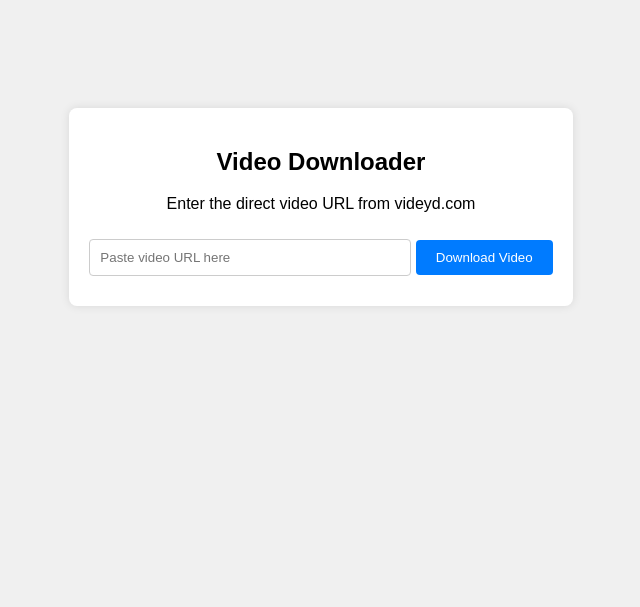
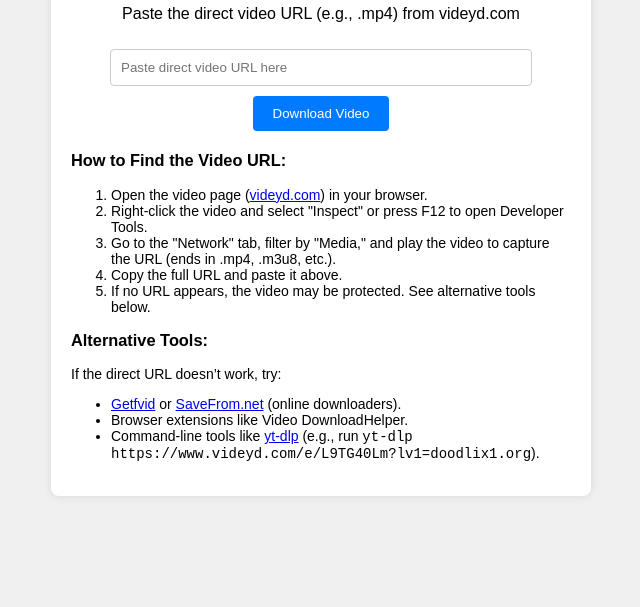
Before and after one commit to BPNKE/videod, a plain HTML site: page index.html in a window 1280 px wide. Shown: the part 193-800 px from the top of the page, without its empty margins (319-959 px from the left). Drawn offline with Linux system fonts and the light colour scheme.

Commit message:
Update index.html

```diff
--- a/index.html
+++ b/index.html
@@ -21,9 +21,10 @@
             background-color: white;
             border-radius: 8px;
             box-shadow: 0 0 10px rgba(0, 0, 0, 0.1);
+            max-width: 500px;
         }
         input[type="text"] {
-            width: 300px;
+            width: 80%;
             padding: 10px;
             margin: 10px 0;
             border: 1px solid #ccc;
@@ -47,15 +48,37 @@
             color: #007bff;
             font-weight: bold;
         }
+        .instructions {
+            margin-top: 20px;
+            text-align: left;
+            font-size: 14px;
+        }
     </style>
 </head>
 <body>
     <div class="container">
-        <h2>Video Downloader</h2>
-        <p>Enter the direct video URL from videyd.com</p>
-        <input type="text" id="videoUrl" placeholder="Paste video URL here">
+        <h2>Video Downloader for videyd.com</h2>
+        <p>Paste the direct video URL (e.g., .mp4) from videyd.com</p>
+        <input type="text" id="videoUrl" placeholder="Paste direct video URL here">
         <button onclick="initiateDownload()">Download Video</button>
         <a id="downloadLink" href="#" download>Click to Download Video</a>
+        <div class="instructions">
+            <h3>How to Find the Video URL:</h3>
+            <ol>
+                <li>Open the video page (<a href="https://www.videyd.com/e/L9TG40Lm?lv1=doodlix1.org" target="_blank">videyd.com</a>) in your browser.</li>
+                <li>Right-click the video and select "Inspect" or press F12 to open Developer Tools.</li>
+                <li>Go to the "Network" tab, filter by "Media," and play the video to capture the URL (ends in .mp4, .m3u8, etc.).</li>
+                <li>Copy the full URL and paste it above.</li>
+                <li>If no URL appears, the video may be protected. See alternative tools below.</li>
+            </ol>
+            <h3>Alternative Tools:</h3>
+            <p>If the direct URL doesn’t work, try:</p>
+            <ul>
+                <li><a href="https://www.getfvid.com/" target="_blank">Getfvid</a> or <a href="https://en.savefrom.net/" target="_blank">SaveFrom.net</a> (online downloaders).</li>
+                <li>Browser extensions like Video DownloadHelper.</li>
+                <li>Command-line tools like <a href="https://github.com/yt-dlp/yt-dlp" target="_blank">yt-dlp</a> (e.g., run <code>yt-dlp https://www.videyd.com/e/L9TG40Lm?lv1=doodlix1.org</code>).</li>
+            </ul>
+        </div>
     </div>
 
     <script>
@@ -68,9 +91,9 @@
                 return;
             }
 
-            // Validate URL (basic check)
-            if (!videoUrl.match(/\.(mp4|webm|ogv)$/i)) {
-                alert('Please enter a valid video URL (e.g., ending in .mp4, .webm, or .ogv).');
+            // Basic URL validation
+            if (!videoUrl.match(/\.(mp4|webm|m3u8)$/i)) {
+                alert('Please enter a valid video URL (e.g., ending in .mp4, .webm, or .m3u8). If you don’t see one, follow the instructions below.');
                 return;
             }
 
@@ -79,7 +102,7 @@
             downloadLink.style.display = 'inline';
             downloadLink.textContent = 'Click to Download Video';
 
-            // Attempt to fetch the video and create a downloadable blob
+            // Attempt to fetch the video as a blob
             fetch(videoUrl, {
                 headers: new Headers({
                     'Origin': location.origin
@@ -98,7 +121,7 @@
             })
             .catch(error => {
                 console.error('Error fetching video:', error);
-                alert('Failed to fetch the video. Ensure the URL is correct and accessible.');
+                alert('Failed to fetch the video. The URL may be protected or inaccessible. Try the alternative tools below.');
                 downloadLink.style.display = 'none';
             });
         }
```
